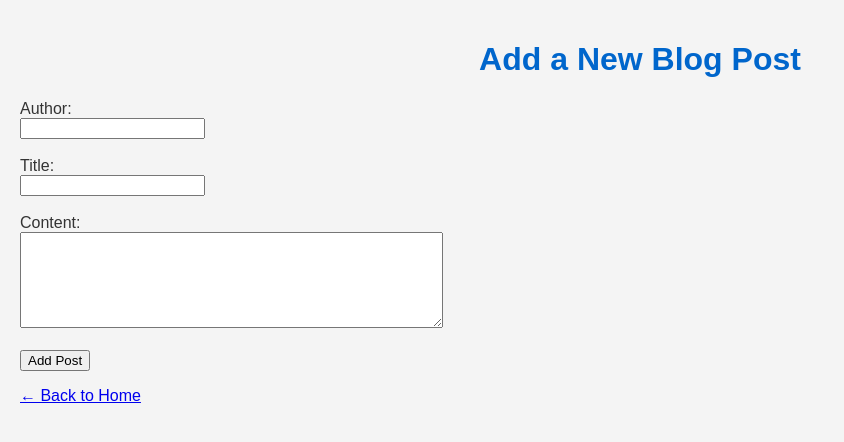
After one commit to sakhiaryan/Masterblog, a Flask app: page /add in a window 1280 px wide. The commit adds this page. Shown: the top 442 px of the page, without its empty margins (0-844 px from the left). Run offline with Flask 3, Linux system fonts and the light colour scheme.

Commit message:
Add /add route and form to create new blog posts

```diff
--- a/app.py
+++ b/app.py
@@ -1,24 +1,54 @@
-from flask import Flask, render_template
+from flask import Flask, render_template, request, redirect, url_for
 import json
 from pathlib import Path
 
 app = Flask(__name__)
 
-# Pfad zur JSON-Datei
 DATA_FILE = Path("blog_posts.json")
 
 def load_posts():
-    """Load all blog posts from JSON file."""
     if DATA_FILE.exists():
-        with open(DATA_FILE, "r", encoding="utf-8") as file:
-            return json.load(file)
+        with open(DATA_FILE, "r", encoding="utf-8") as f:
+            return json.load(f)
     return []
 
-@app.route('/')
+def save_posts(posts):
+    with open(DATA_FILE, "w", encoding="utf-8") as f:
+        json.dump(posts, f, indent=4)
+
+@app.route("/")
 def index():
-    """Render the homepage with all blog posts."""
-    blog_posts = load_posts()
-    return render_template('index.html', posts=blog_posts)
+    posts = load_posts()
+    return render_template("index.html", posts=posts)
 
-if __name__ == '__main__':
-    app.run(host="0.0.0.0", port=5005, debug=True)
+@app.route("/add", methods=["GET", "POST"])
+def add():
+    if request.method == "POST":
+        # Formularwerte auslesen
+        author = request.form.get("author")
+        title = request.form.get("title")
+        content = request.form.get("content")
+
+        # Bestehende Beiträge laden
+        posts = load_posts()
+
+        # Neue ID bestimmen (höchste ID + 1)
+        new_id = max([p["id"] for p in posts], default=0) + 1
+
+        # Neuen Beitrag hinzufügen
+        new_post = {
+            "id": new_id,
+            "author": author,
+            "title": title,
+            "content": content
+        }
+        posts.append(new_post)
+        save_posts(posts)
+
+        # Zurück zur Startseite
+        return redirect(url_for("index"))
+
+    return render_template("add.html")
+
+if __name__ == "__main__":
+    app.run(host="0.0.0.0", port=5006, debug=True)
--- /dev/null
+++ b/templates/add.html
@@ -0,0 +1,26 @@
+<!DOCTYPE html>
+<html lang="en">
+<head>
+    <meta charset="UTF-8">
+    <title>Add a New Blog Post</title>
+    <link rel="stylesheet" href="{{ url_for('static', filename='style.css') }}">
+</head>
+<body>
+    <h1>Add a New Blog Post</h1>
+
+    <form action="{{ url_for('add') }}" method="POST" class="add-form">
+        <label>Author:</label><br>
+        <input type="text" name="author" required><br><br>
+
+        <label>Title:</label><br>
+        <input type="text" name="title" required><br><br>
+
+        <label>Content:</label><br>
+        <textarea name="content" rows="6" cols="50" required></textarea><br><br>
+
+        <button type="submit">Add Post</button>
+    </form>
+
+    <p><a href="{{ url_for('index') }}">← Back to Home</a></p>
+</body>
+</html>
--- a/templates/index.html
+++ b/templates/index.html
@@ -8,7 +8,7 @@
 </head>
 <body>
     <h1>Welcome to My Flask Blog!</h1>
-
+    <p><a href="{{ url_for('add') }}">📝 Add a new post</a></p>
     <div class="posts">
         {% for post in posts %}
             <div class="post">
```
